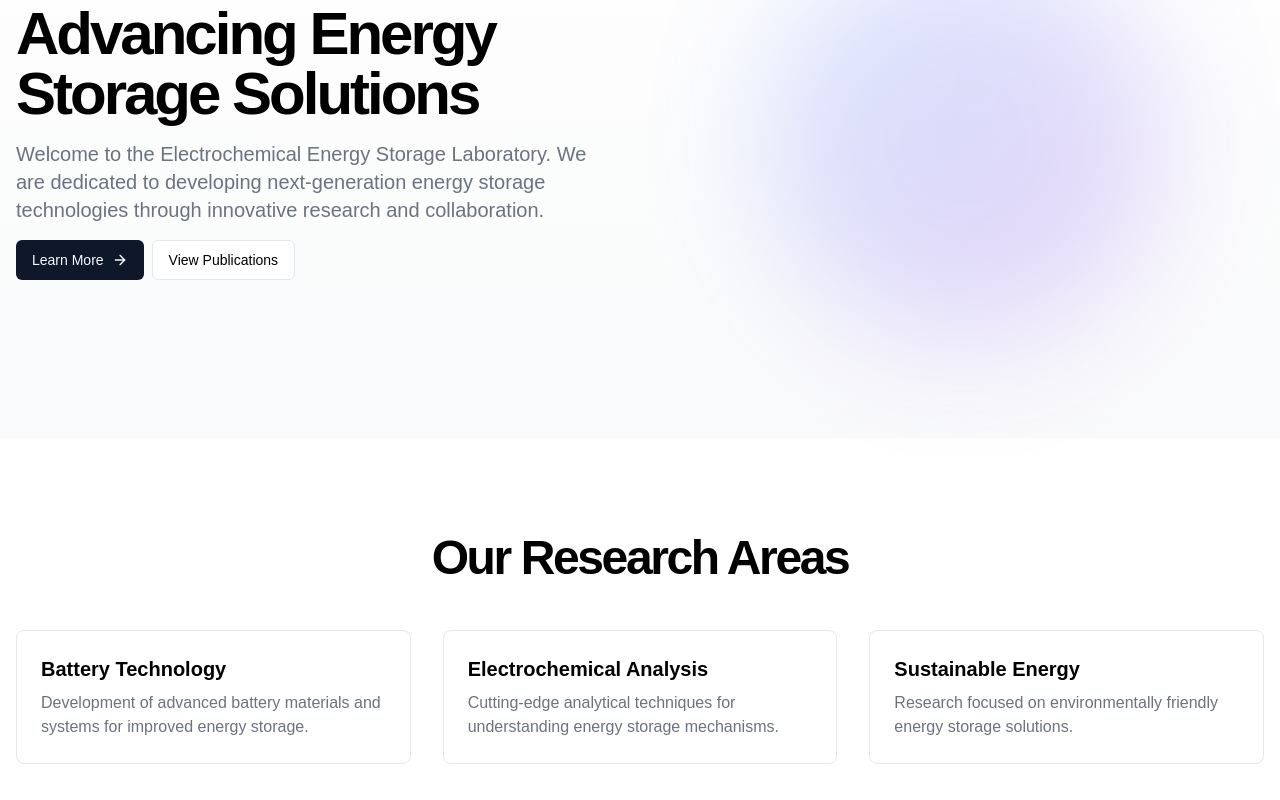
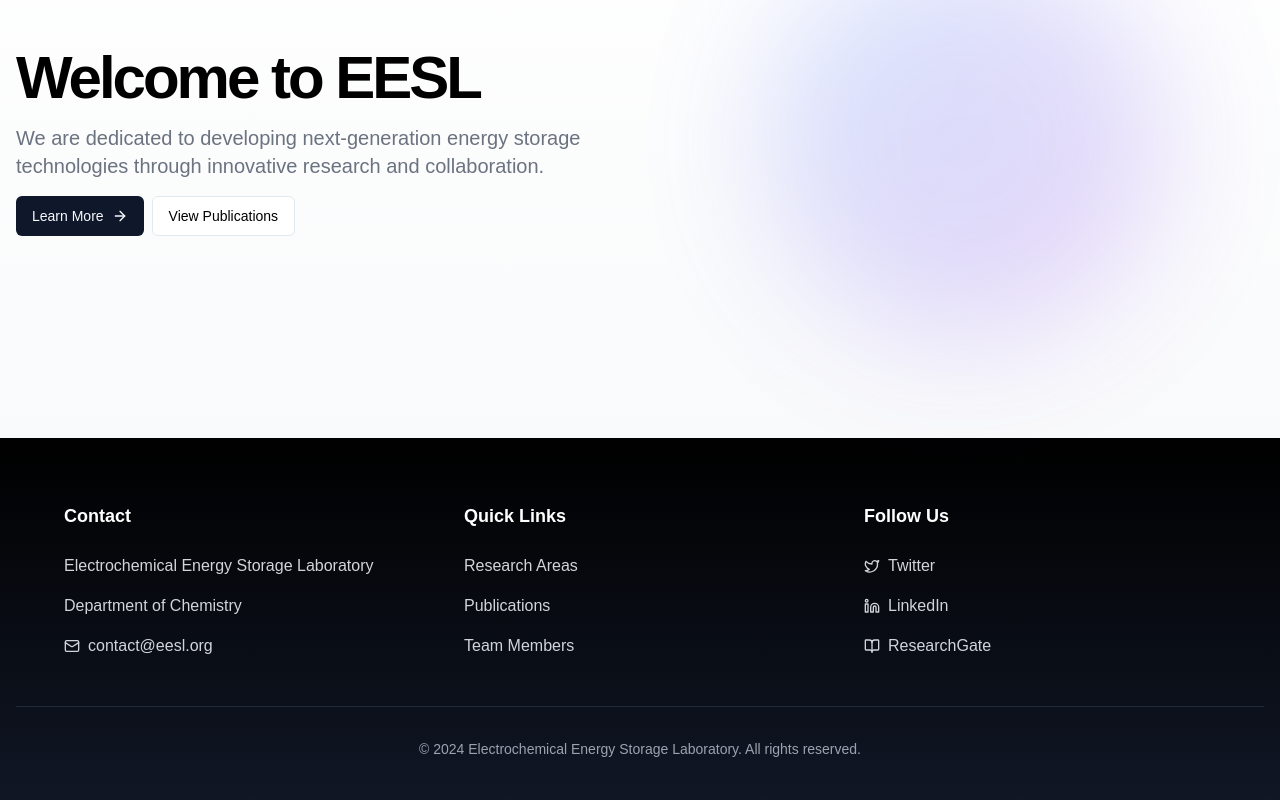
Before and after one commit to amalmmfs/eesl, a Next.js app: page / in a window 1280 px wide. Shown: the part 1000-1800 px from the top of the page. Built offline with nearby package versions, Linux system fonts and the light colour scheme.

Commit message:
🖥️ wip: landing page ui improvements

```diff
--- a/src/app/page.tsx
+++ b/src/app/page.tsx
@@ -12,11 +12,10 @@ export default function Home() {
           <div className="grid gap-8 md:grid-cols-2 md:gap-12">
             <div className="flex flex-col justify-center space-y-4">
               <h1 className="text-4xl font-bold tracking-tighter sm:text-5xl md:text-6xl">
-                Advancing Energy Storage Solutions
+                Welcome to EESL
               </h1>
               <p className="text-gray-500 md:text-xl">
-                Welcome to the Electrochemical Energy Storage Laboratory. We are
-                dedicated to developing next-generation energy storage
+                We are dedicated to developing next-generation energy storage
                 technologies through innovative research and collaboration.
               </p>
               <div className="flex flex-col gap-2 min-[400px]:flex-row">
@@ -38,42 +37,6 @@ export default function Home() {
           </div>
         </div>
       </section>
-
-      {/* Research Areas Section */}
-      <section className="py-16 md:py-24">
-        <div className="container px-4">
-          <h2 className="text-3xl font-bold tracking-tighter sm:text-4xl md:text-5xl text-center mb-12">
-            Our Research Areas
-          </h2>
-          <div className="grid gap-8 md:grid-cols-3">
-            {[
-              {
-                title: "Battery Technology",
-                description:
-                  "Development of advanced battery materials and systems for improved energy storage.",
-              },
-              {
-                title: "Electrochemical Analysis",
-                description:
-                  "Cutting-edge analytical techniques for understanding energy storage mechanisms.",
-              },
-              {
-                title: "Sustainable Energy",
-                description:
-                  "Research focused on environmentally friendly energy storage solutions.",
-              },
-            ].map((area, index) => (
-              <div
-                key={index}
-                className="group relative overflow-hidden rounded-lg border p-6 hover:border-primary"
-              >
-                <h3 className="text-xl font-semibold mb-2">{area.title}</h3>
-                <p className="text-gray-500">{area.description}</p>
-              </div>
-            ))}
-          </div>
-        </div>
-      </section>
     </div>
   );
 }
```
